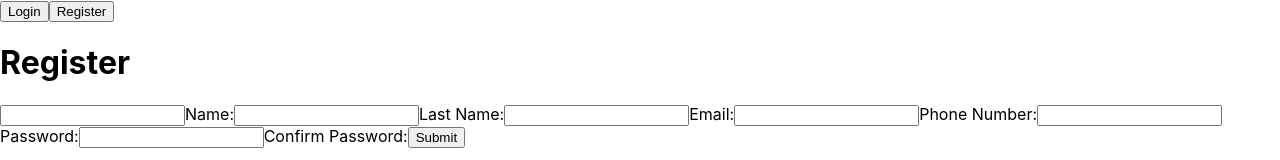
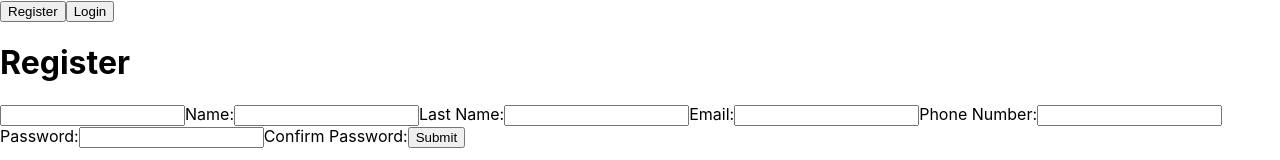
Before and after one commit to Eshhaa11/React-lesson1, a React (Create React App) app: page / in a window 1280 px wide. Shown: the top 160 px of the page. Built offline with nearby package versions, Linux system fonts and the light colour scheme.

Commit message:
Update form submission handler to differentiate between Login and Register buttons

```diff
--- a/src/App.js
+++ b/src/App.js
@@ -2,13 +2,15 @@
 import LogInComponent from "./Components/LogInComponent.js";
 
 const App = () => {
-    const handleForm = () => {
-      console.log("Form submitted");
-    };
+    const handleForm = (e) => {
+        const btnName = e.target.value;
+        console.log(btnName)
+    }
   return (
     <div>
-      <button onClick={handleForm}>Login</button>
-      <button onClick={handleForm}>Register</button>
+      <button onClick={handleForm} value="register">Register</button>
+      <button onClick={handleForm} value="login">Login</button>
+
 
       <FormComponent />
       <LogInComponent />
```
